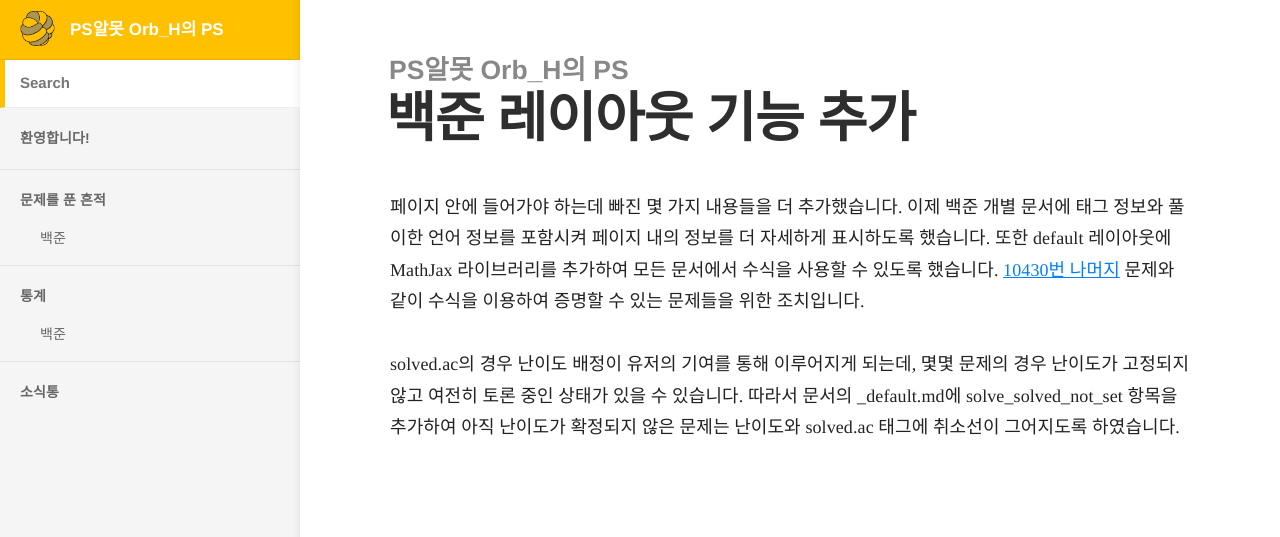
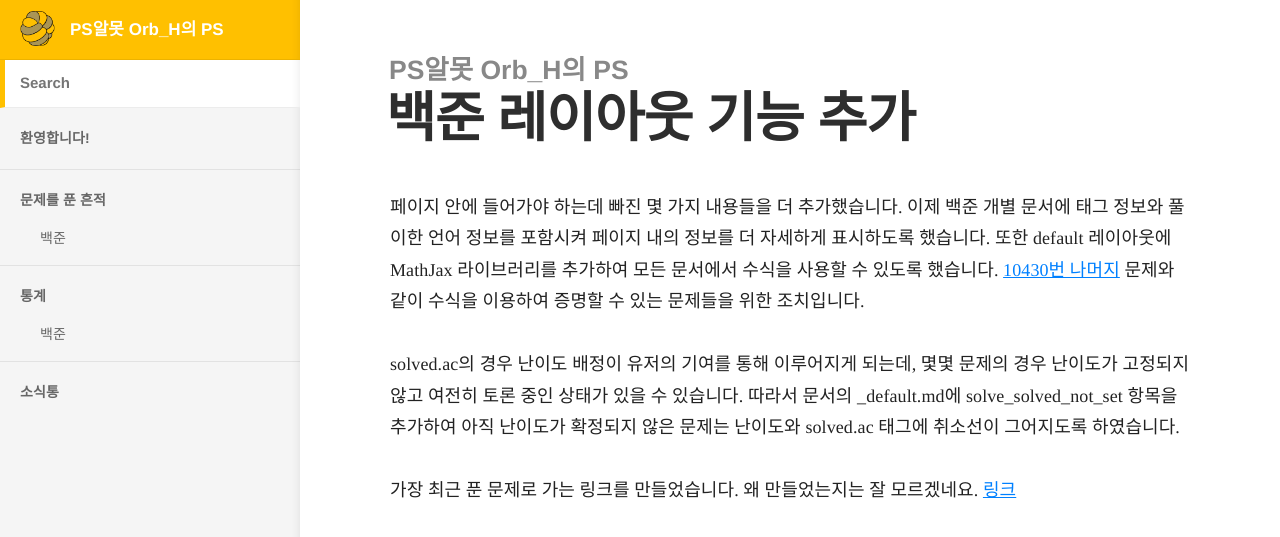
Before and after one commit to Orb-H/nojam, a Jekyll site: the page built from docs/_posts/2020-03-24-.md, in a window 1280 px wide. Shown: the top 537 px of the page. Built offline with Jekyll 4.4.1, drawn with Linux system fonts in a browser that asks for light colours.

Commit message:
add description about recent link

```diff
--- a/docs/_posts/2020-03-24-.md
+++ b/docs/_posts/2020-03-24-.md
@@ -6,3 +6,5 @@
 페이지 안에 들어가야 하는데 빠진 몇 가지 내용들을 더 추가했습니다. 이제 백준 개별 문서에 태그 정보와 풀이한 언어 정보를 포함시켜 페이지 내의 정보를 더 자세하게 표시하도록 했습니다. 또한 default 레이아웃에 MathJax 라이브러리를 추가하여 모든 문서에서 수식을 사용할 수 있도록 했습니다. [10430번 나머지]({{ site.baseurl }}/nojam/10430) 문제와 같이 수식을 이용하여 증명할 수 있는 문제들을 위한 조치입니다.
 
 solved.ac의 경우 난이도 배정이 유저의 기여를 통해 이루어지게 되는데, 몇몇 문제의 경우 난이도가 고정되지 않고 여전히 토론 중인 상태가 있을 수 있습니다. 따라서 문서의 _default.md에 solve_solved_not_set 항목을 추가하여 아직 난이도가 확정되지 않은 문제는 난이도와 solved.ac 태그에 취소선이 그어지도록 하였습니다.
+
+가장 최근 푼 문제로 가는 링크를 만들었습니다. 왜 만들었는지는 잘 모르겠네요. [링크]({{ site.baseurl }}/nojam/recent)
```
